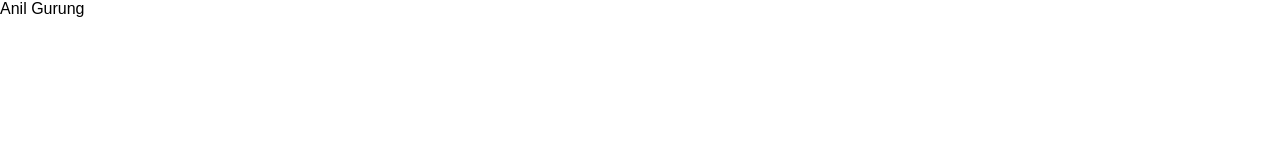
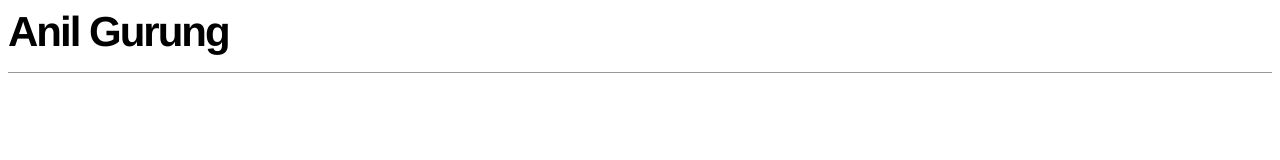
Before and after one commit to txagurungmn/txagurungmn.github.io, a plain HTML site: page index.html in a window 1280 px wide. Drawn offline with Linux system fonts and the light colour scheme.

Commit message:
Update stylesheet.css

```diff
--- a/stylesheet.css
+++ b/stylesheet.css
@@ -1,7 +1,13 @@
 
-html, body {
-  font-family: sans-serif;
-  margin: 0;
-  width: 100%;
-  height: 100%;
+#content-name {
+	margin: 0 0 16px 0;
+	padding: 0 0 16px 0;
+	font-size: 42px;
+	font-weight: bold;
+	letter-spacing: -2px;
+	border-bottom: 1px solid #999;
 }
+body{
+	font: 16px Helvetica, Sans-Serif;
+	background: White;
+}
```
